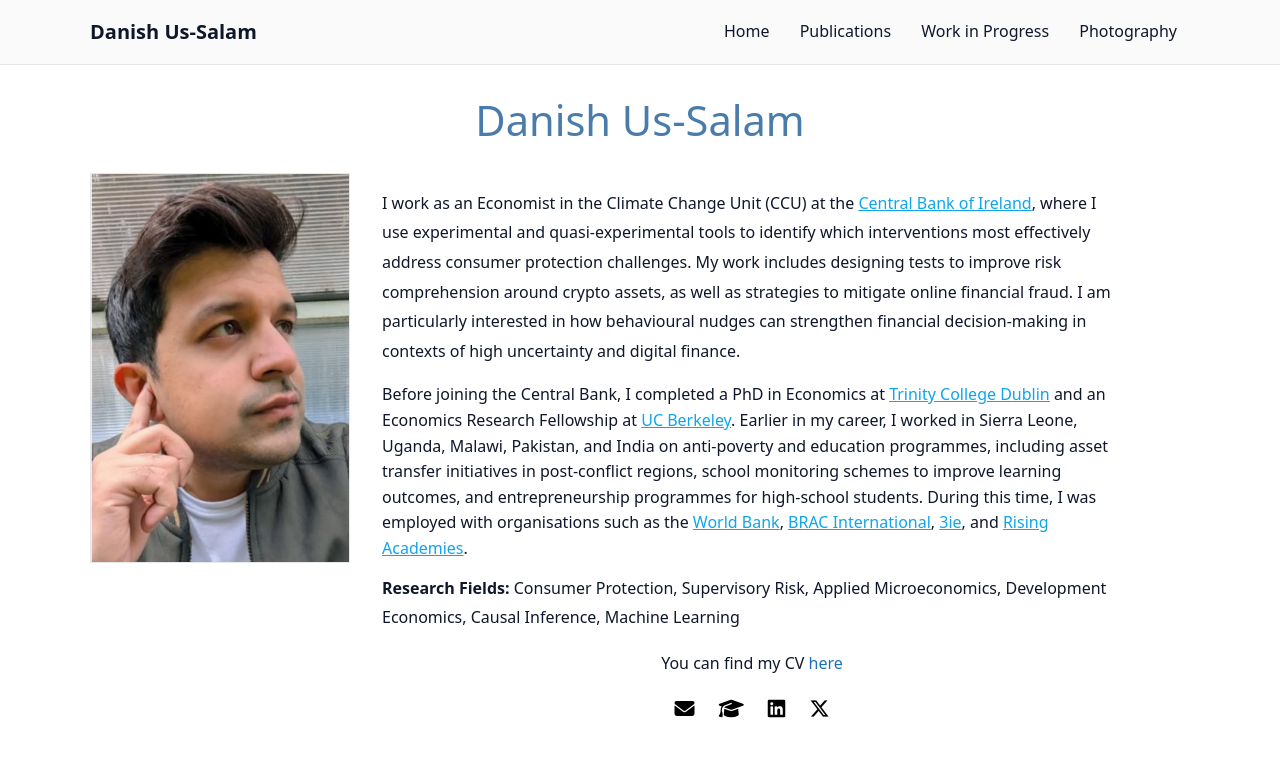
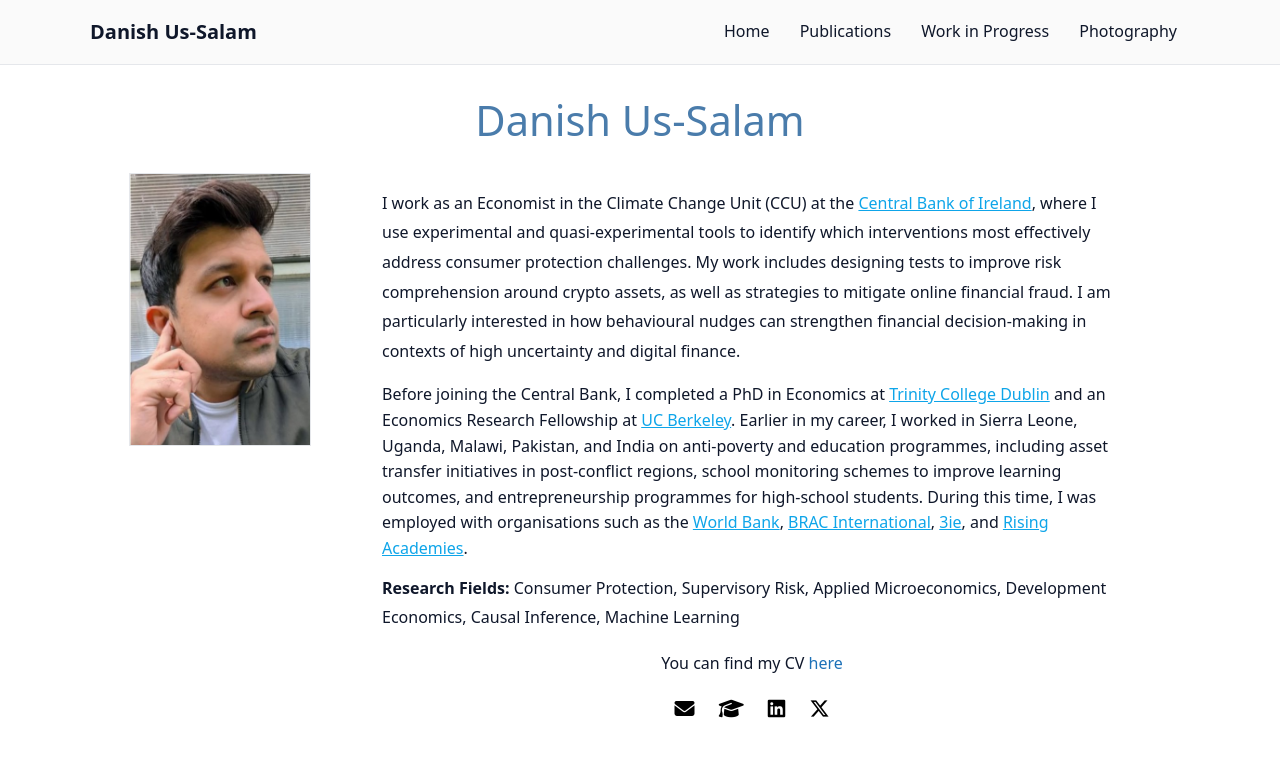
Before and after one commit to danishussalam/danishussalam.github.io, a Jekyll site: the page built from index.md, in a window 1280 px wide. Shown: the top 757 px of the page. Built offline with Jekyll 4.4.1, drawn with Linux system fonts in a browser that asks for light colours.

Commit message:
Update style.css

```diff
--- a/assets/style.css
+++ b/assets/style.css
@@ -341,3 +341,10 @@ details.abstract > summary:hover {
 .cv-and-icons a:hover {
   color: #555;              /* dark gray on hover */
 }
+
+.profile-pic img {
+  width: 70%;   /* 30% smaller */
+  height: auto; /* keeps proportions */
+  display: block;
+  margin: 0 auto; /* keeps it centered */
+}
```
